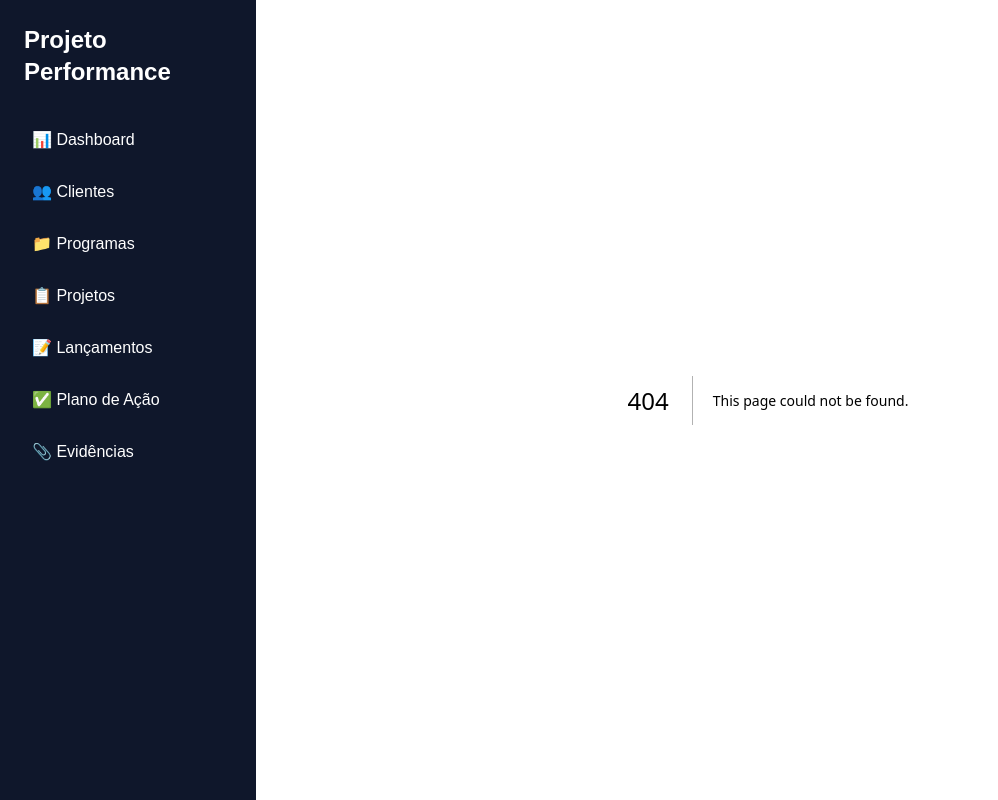
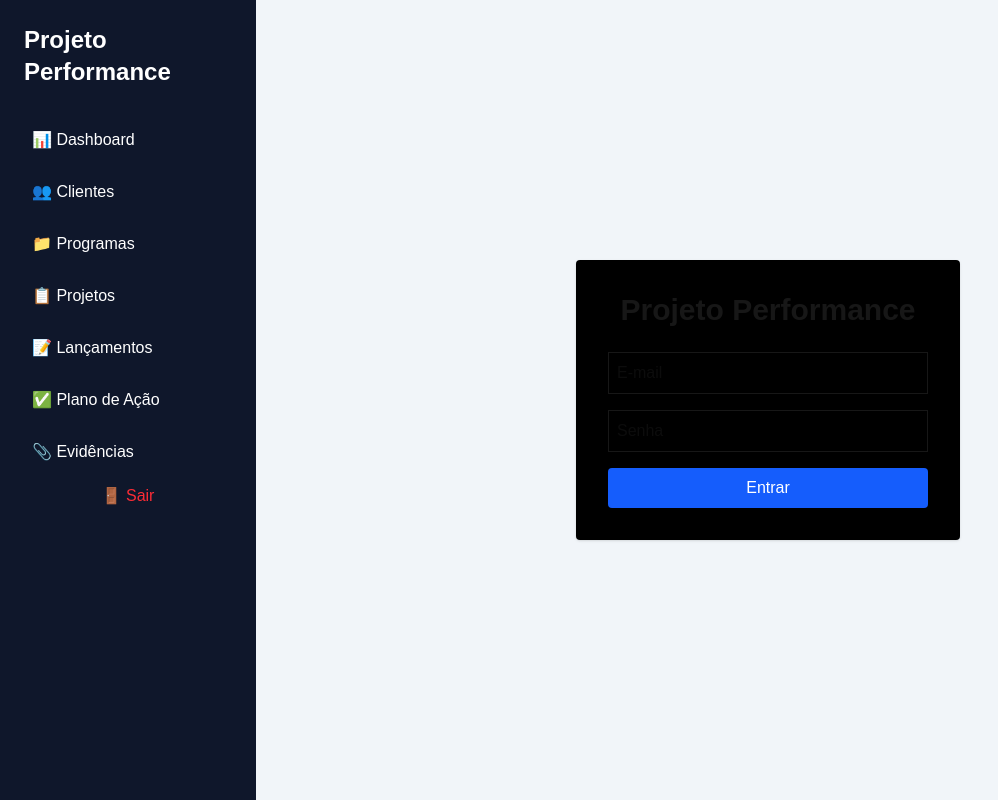
Before and after one commit to barretoaugusto/projeto-performance, a Next.js app: page /login in a window 1280 px wide. Before the commit this address had no page. Shown: the whole page, without its empty margins (0-998 px from the left). Built offline with nearby package versions, Linux system fonts and the light colour scheme; no server answers.

Commit message:
Sprint 29.3 - Login, logout e protecao de rotas

```diff
--- a/app/Menu.tsx
+++ b/app/Menu.tsx
@@ -1,6 +1,7 @@
 "use client";
 
 import { useRouter } from "next/navigation";
+import { supabase } from "../lib/supabase";
 
 export default function Menu() {
   const router = useRouter();
@@ -62,6 +63,19 @@ export default function Menu() {
           📎 Evidências
         </button>
 
+        <button
+          onClick={async () => {
+
+         await supabase.auth.signOut();
+
+         router.push("/login");
+
+         }}
+         className="text-red-500"
+        >
+         🚪 Sair
+        </button>
+
       </nav>
     </aside>
   );
--- a/app/clientes/page.tsx
+++ b/app/clientes/page.tsx
@@ -2,13 +2,32 @@
 
 import { useEffect, useState } from "react";
 import { supabase } from "../../lib/supabase";
+import { useRouter } from "next/navigation";
 
 export default function ClientesPage() {
   const [clientes, setClientes] = useState<any[]>([]);
   const [mostrarFormulario, setMostrarFormulario] = useState(false);
-
   const [nomeFantasia, setNomeFantasia] = useState("");
   const [segmento, setSegmento] = useState("");
+  const router = useRouter();
+
+useEffect(() => {
+
+  async function verificarLogin() {
+
+    const {
+      data: { session },
+    } = await supabase.auth.getSession();
+
+    if (!session) {
+      router.push("/login");
+    }
+
+  }
+
+  verificarLogin();
+
+}, []);
   const [erp, setErp] = useState("");
 
   useEffect(() => {
--- a/app/lancamentos/page.tsx
+++ b/app/lancamentos/page.tsx
@@ -2,22 +2,39 @@
 
 import { useEffect, useState } from "react";
 import { supabase } from "../../lib/supabase";
+import { useRouter } from "next/navigation";
 
 export default function LancamentosPage() {
   const [clientes, setClientes] = useState<any[]>([]);
   const [programas, setProgramas] = useState<any[]>([]);
   const [projetos, setProjetos] = useState<any[]>([]);
-
   const [clienteId, setClienteId] = useState("");
   const [programaId, setProgramaId] = useState("");
   const [projetoId, setProjetoId] = useState("");
-
   const [dataLancamento, setDataLancamento] = useState("");
   const [horaInicio, setHoraInicio] = useState("");
   const [horaFim, setHoraFim] = useState("");
-
   const [atividades, setAtividades] = useState("");
   const [problemas, setProblemas] = useState("");
+  const router = useRouter();
+
+useEffect(() => {
+
+  async function verificarLogin() {
+
+    const {
+      data: { session },
+    } = await supabase.auth.getSession();
+
+    if (!session) {
+      router.push("/login");
+    }
+
+  }
+
+  verificarLogin();
+
+}, []);
   const [proximosPassos, setProximosPassos] = useState("");
 
   useEffect(() => {
--- /dev/null
+++ b/app/login/page.tsx
@@ -0,0 +1,73 @@
+"use client";
+
+import { useState } from "react";
+import { useRouter } from "next/navigation";
+import { supabase } from "../../lib/supabase";
+
+export default function Login() {
+
+  const router = useRouter();
+
+  const [email, setEmail] =
+    useState("");
+
+  const [senha, setSenha] =
+    useState("");
+
+  async function entrar() {
+
+    const { error } =
+      await supabase.auth.signInWithPassword({
+        email,
+        password: senha,
+      });
+
+    if (error) {
+      alert(error.message);
+      return;
+    }
+
+    router.push("/");
+  }
+
+  return (
+    <main className="min-h-screen flex items-center justify-center bg-slate-100">
+
+      <div className="bg-black p-8 rounded shadow w-96">
+
+        <h1 className="text-3xl font-bold mb-6 text-center">
+          Projeto Performance
+        </h1>
+
+        <input
+          type="email"
+          placeholder="E-mail"
+          value={email}
+          onChange={(e) =>
+            setEmail(e.target.value)
+          }
+          className="border p-2 w-full mb-4"
+        />
+
+        <input
+          type="password"
+          placeholder="Senha"
+          value={senha}
+          onChange={(e) =>
+            setSenha(e.target.value)
+          }
+          className="border p-2 w-full mb-4"
+        />
+
+        <button
+          onClick={entrar}
+          className="bg-blue-600 text-white w-full py-2 rounded"
+        >
+          Entrar
+        </button>
+
+      </div>
+
+    </main>
+  );
+}
--- a/app/page.tsx
+++ b/app/page.tsx
@@ -2,6 +2,7 @@
 
 import { useEffect, useState } from "react";
 import { supabase } from "../lib/supabase";
+import { useRouter } from "next/navigation";
 
 import {
   PieChart,
@@ -37,6 +38,25 @@ export default function Home() {
   const [dentroPrazo, setDentroPrazo] = useState(0);
   const [rankingResponsaveis, setRankingResponsaveis] = useState<any[]>([]);
   const [horasPorCliente, setHorasPorCliente] = useState<any[]>([]);
+  const router = useRouter();
+
+useEffect(() => {
+
+  async function verificarLogin() {
+
+    const {
+      data: { session },
+    } = await supabase.auth.getSession();
+
+    if (!session) {
+      router.push("/login");
+    }
+
+  }
+
+  verificarLogin();
+
+}, []);
   const dadosStatus = [
   {
     name: "Abertas",
--- a/app/programas/page.tsx
+++ b/app/programas/page.tsx
@@ -2,12 +2,31 @@
 
 import { useEffect, useState } from "react";
 import { supabase } from "../../lib/supabase";
+import { useRouter } from "next/navigation";
 
 export default function ProgramasPage() {
   const [programas, setProgramas] = useState<any[]>([]);
   const [mostrarFormulario, setMostrarFormulario] = useState(false);
+  const [nome, setNome] = useState("");
+  const router = useRouter();
 
-  const [nome, setNome] = useState("");
+useEffect(() => {
+
+  async function verificarLogin() {
+
+    const {
+      data: { session },
+    } = await supabase.auth.getSession();
+
+    if (!session) {
+      router.push("/login");
+    }
+
+  }
+
+  verificarLogin();
+
+}, []);
   const [descricao, setDescricao] = useState("");
 
   useEffect(() => {
--- a/app/projetos/page.tsx
+++ b/app/projetos/page.tsx
@@ -2,17 +2,33 @@
 
 import { useEffect, useState } from "react";
 import { supabase } from "../../lib/supabase";
+import { useRouter } from "next/navigation";
 
 export default function ProjetosPage() {
   const [projetos, setProjetos] = useState<any[]>([]);
   const [programas, setProgramas] = useState<any[]>([]);
+  const [mostrarFormulario, setMostrarFormulario] = useState(false);
+  const [programaId, setProgramaId] = useState("");
+  const [nome, setNome] = useState("");
+  const router = useRouter();
 
-  const [mostrarFormulario, setMostrarFormulario] =
-    useState(false);
+useEffect(() => {
 
-  const [programaId, setProgramaId] = useState("");
+  async function verificarLogin() {
 
-  const [nome, setNome] = useState("");
+    const {
+      data: { session },
+    } = await supabase.auth.getSession();
+
+    if (!session) {
+      router.push("/login");
+    }
+
+  }
+
+  verificarLogin();
+
+}, []);
   const [tipo, setTipo] = useState("");
 
   useEffect(() => {
```
